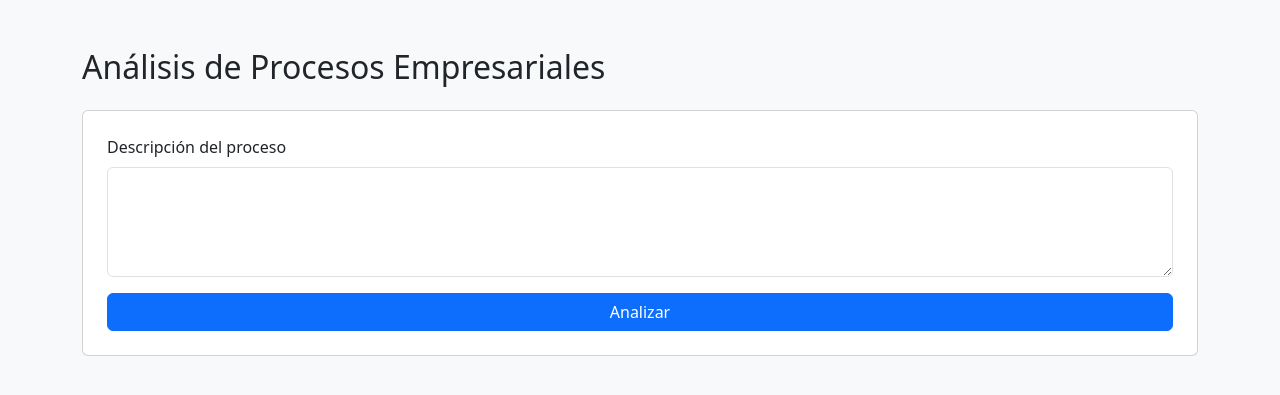
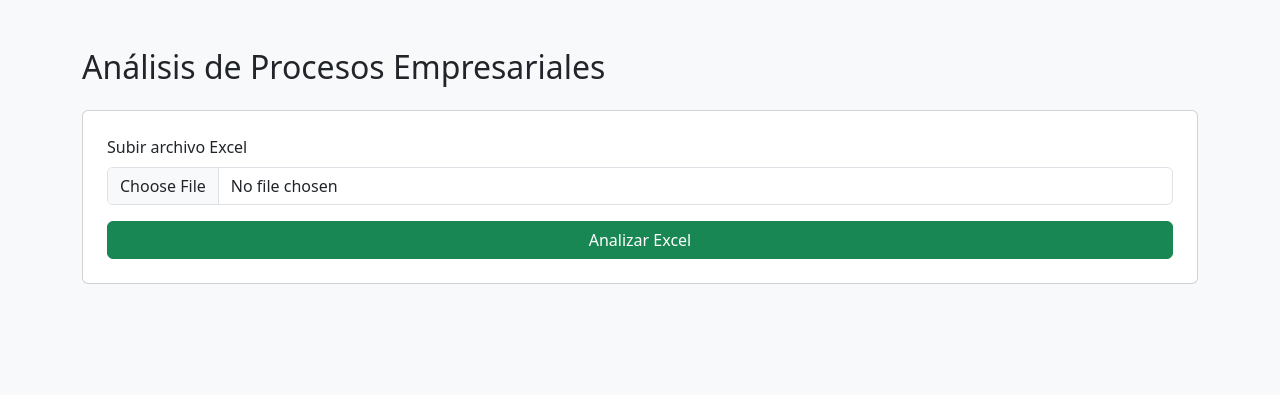
Before and after one commit to JuanCosco/LLM, a FastAPI app: page /ui in a window 1280 px wide. Shown: the top 395 px of the page. Run offline with FastAPI, Linux system fonts and the light colour scheme.

Commit message:
LLM Conexion Excel

```diff
--- a/frontend/static/js/main.js
+++ b/frontend/static/js/main.js
@@ -27,6 +27,48 @@ function renderResult(data) {
     </div>`;
 }
 
+function renderExcelResults(data) {
+    let rows = "";
+
+    data.results.forEach((item, index) => {
+        const badgeClass =
+            item.automation_potential === "high" ? "bg-danger" :
+            item.automation_potential === "medium" ? "bg-warning text-dark" :
+            "bg-success";
+
+        rows += `
+        <tr>
+            <td>${index + 1}</td>
+            <td>${item.is_repetitive ? "Sí" : "No"}</td>
+            <td>
+                <span class="badge ${badgeClass}">
+                    ${item.automation_potential}
+                </span>
+            </td>
+            <td>${item.justification}</td>
+        </tr>`;
+    });
+
+    return `
+    <h5>Resultados (${data.total_rows} procesos)</h5>
+    <div class="table-responsive">
+        <table class="table table-bordered table-striped">
+            <thead class="table-light">
+                <tr>
+                    <th>#</th>
+                    <th>¿Repetitivo?</th>
+                    <th>Automatización</th>
+                    <th>Justificación</th>
+                </tr>
+            </thead>
+            <tbody>
+                ${rows}
+            </tbody>
+        </table>
+    </div>`;
+}
+
+
 async function analyzeText() {
     const text = document.getElementById("textInput").value;
     const loading = document.getElementById("loading");
@@ -52,3 +94,30 @@ async function analyzeText() {
     result.innerHTML = renderResult(data);
 
 }
+
+async function analyzeExcel() {
+    const fileInput = document.getElementById("excelFile");
+    const loading = document.getElementById("excelLoading");
+    const result = document.getElementById("excelResult");
+
+    if (!fileInput.files.length) {
+        alert("Por favor, selecciona un archivo Excel.");
+        return;
+    }
+
+    const formData = new FormData();
+    formData.append("file", fileInput.files[0]);
+
+    loading.classList.remove("d-none");
+    result.innerHTML = "";
+
+     const response = await fetch("/analyze/excel", {
+        method: "POST",
+        body: formData
+    });
+
+    const data = await response.json();
+
+    loading.classList.add("d-none");
+    result.innerHTML = renderExcelResults(data);
+}
--- a/frontend/templates/index.html
+++ b/frontend/templates/index.html
@@ -12,18 +12,20 @@
 
     <div class="card p-4">
         <div class="mb-3">
-            <label class="form-label">Descripción del proceso</label>
-            <textarea id="textInput" class="form-control" rows="4"></textarea>
+            <label class="form-label">Subir archivo Excel</label>
+            <input type="file" id="excelFile" class="form-control" accept=".xlsx,.xls">
         </div>
 
-        <button class="btn btn-primary" onclick="analyzeText()">Analizar</button>
+        <button class="btn btn-success" onclick="analyzeExcel()">
+            Analizar Excel
+        </button>
 
-        <div id="loading" class="mt-3 text-primary d-none">
-            Analizando proceso...
+        <div id="excelLoading" class="mt-3 text-success d-none">
+            Analizando archivo Excel. Por favor, espere...
         </div>
     </div>
 
-    <div id="result" class="mt-4"></div>
+    <div id="excelResult" class="mt-4"></div>
 </div>
 
 <script src="/static/js/main.js"></script>
```
